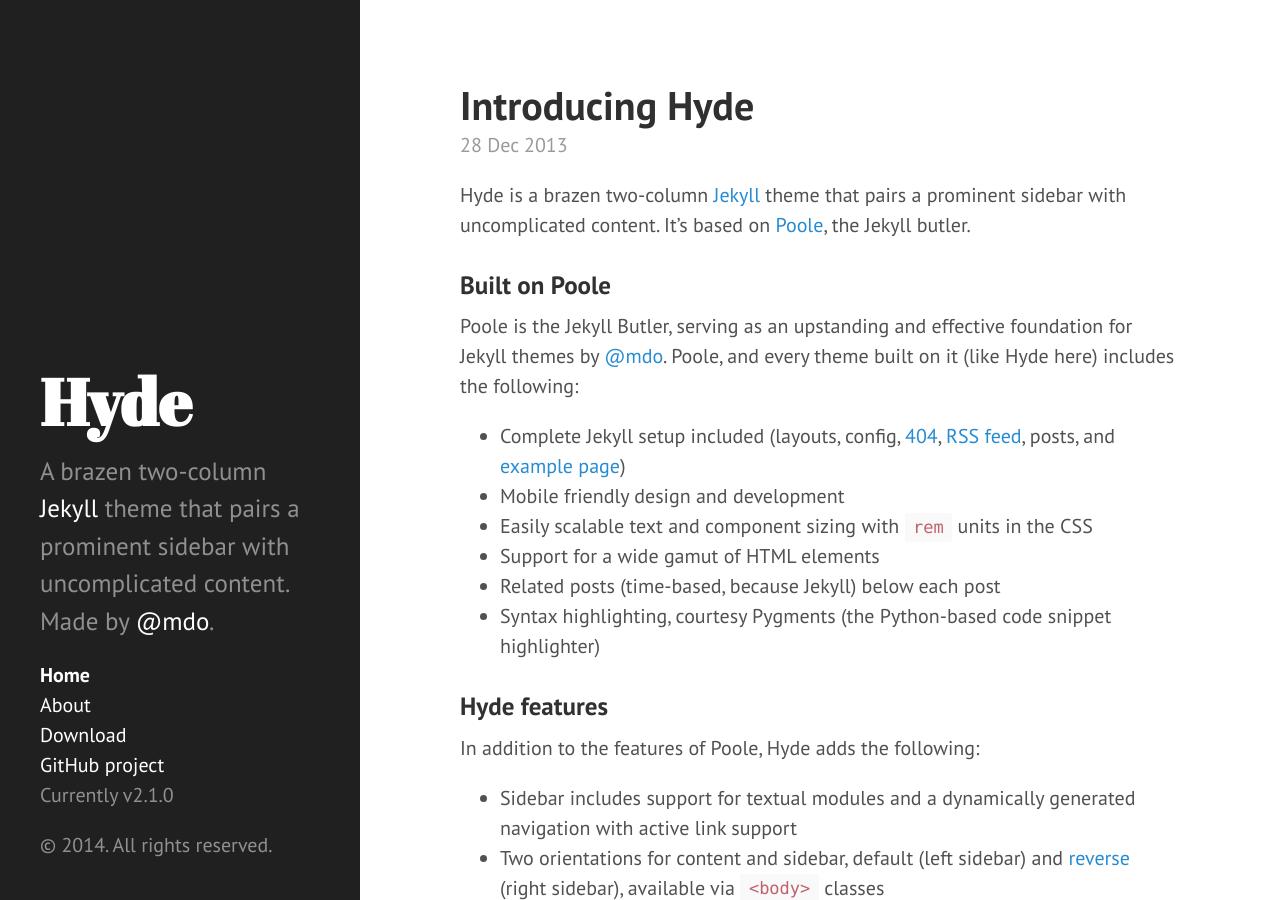
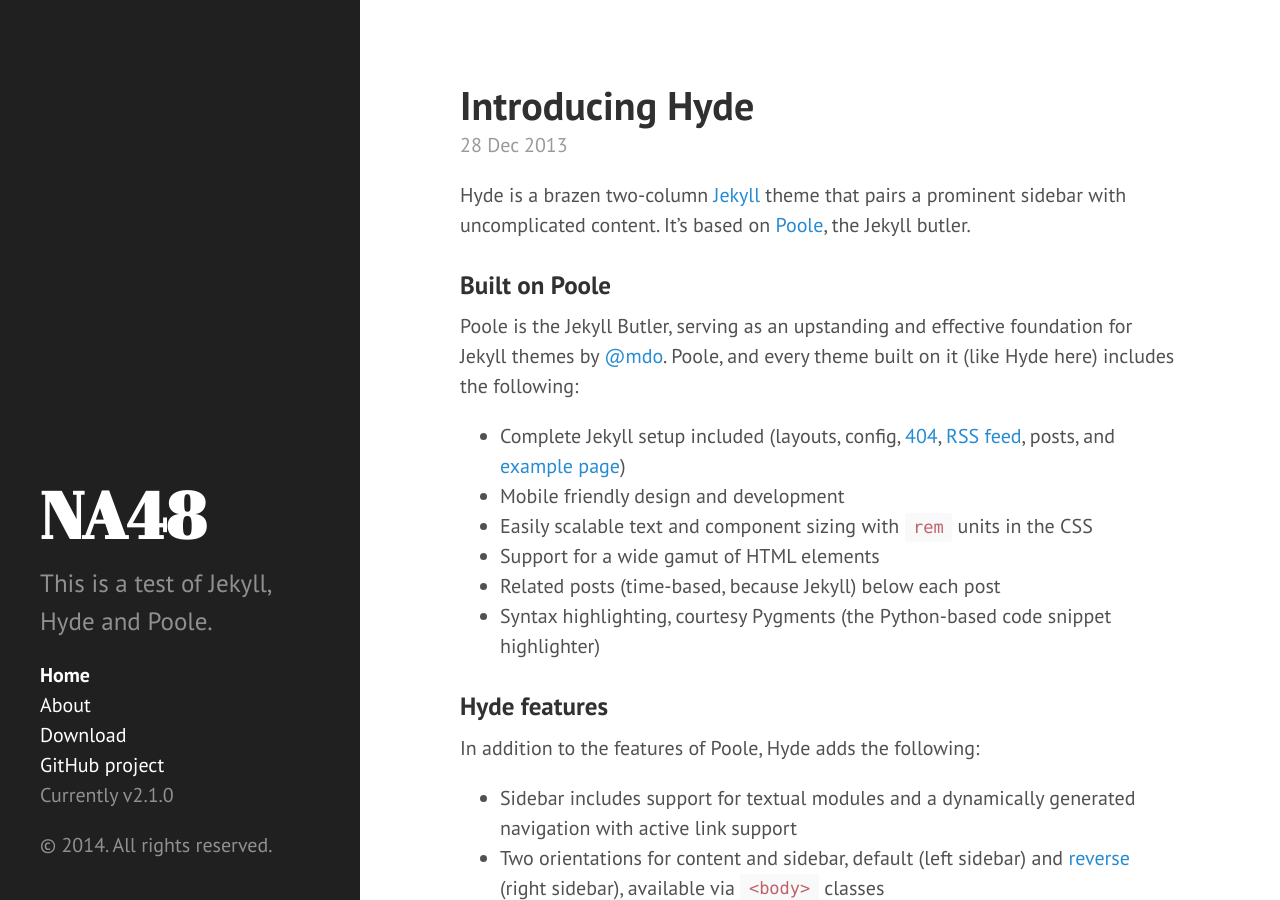
Before and after one commit to mattleblanc/blog, a Jekyll site: the page built from index.html, in a window 1280 px wide and 900 px high. Built offline with Jekyll 4.4.1, drawn with Linux system fonts in a browser that asks for light colours; Markdown is read by kramdown in place of the engine named in the settings; the list of posts is cut into pages by our own code.

Commit message:
Minor tweaks to config.

```diff
--- a/_config.yml
+++ b/_config.yml
@@ -6,15 +6,15 @@
 permalink:        pretty
 
 # Setup
-title:            Hyde
-tagline:          'A Jekyll theme'
-description:      'A brazen two-column <a href="http://jekyllrb.com" target="_blank">Jekyll</a> theme that pairs a prominent sidebar with uncomplicated content. Made by <a href="https://twitter.com/mdo" target="_blank">@mdo</a>.'
-url:              http://hyde.getpoole.com
+title:            NA48
+tagline:          ''
+description:      'This is a test of Jekyll, Hyde and Poole.'
+url:              http://mattleblanc.github.io/blog/
 baseurl:          /
 
 author:
-  name:           'Mark Otto'
-  url:            https://twitter.com/mdo
+  name:           'Matt LeBlanc'
+  url:            https://twitter.com/NA_48
 
 paginate:         5
 
@@ -22,4 +22,4 @@
 version:          2.1.0
 
 github:
-  repo:           https://github.com/poole/hyde
+  repo:           https://github.com/mattleblanc/blog/
```
Also changed, not shown: 9 other files.
